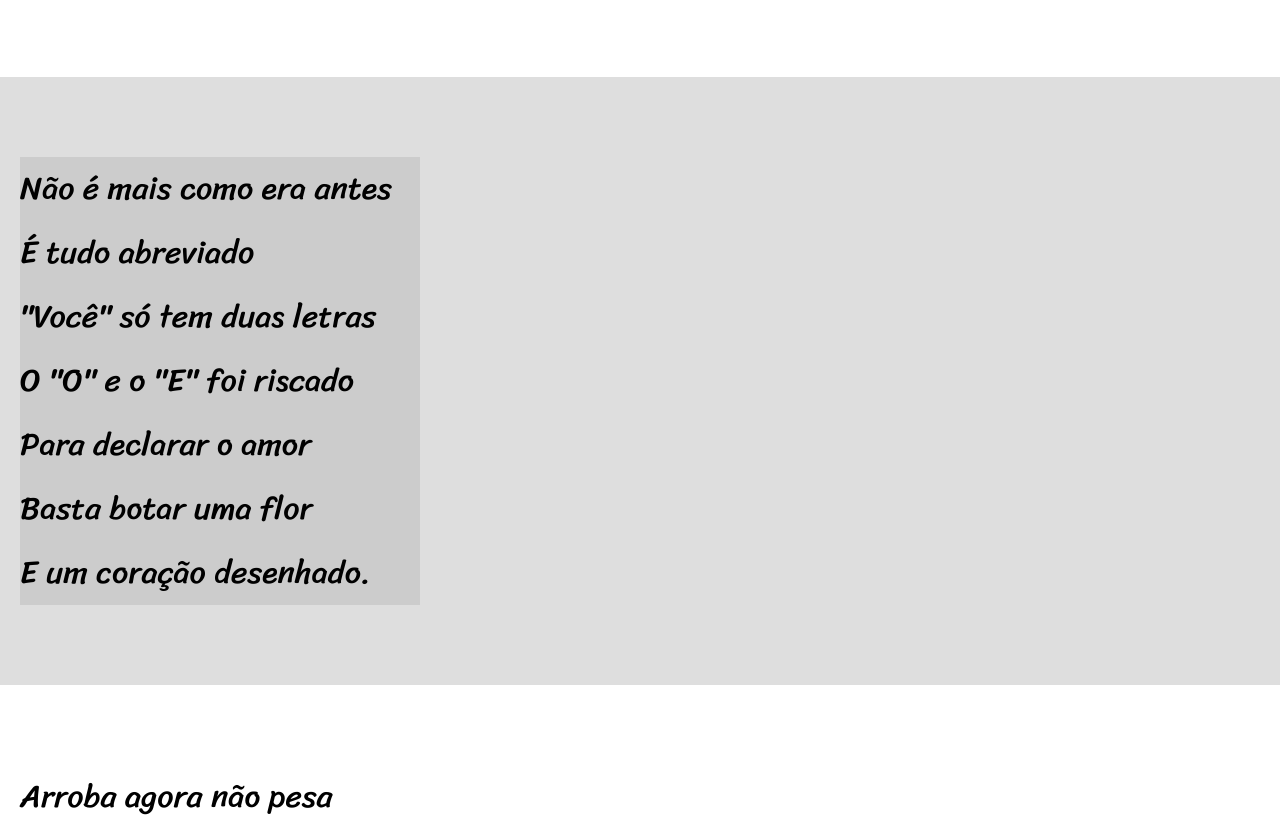
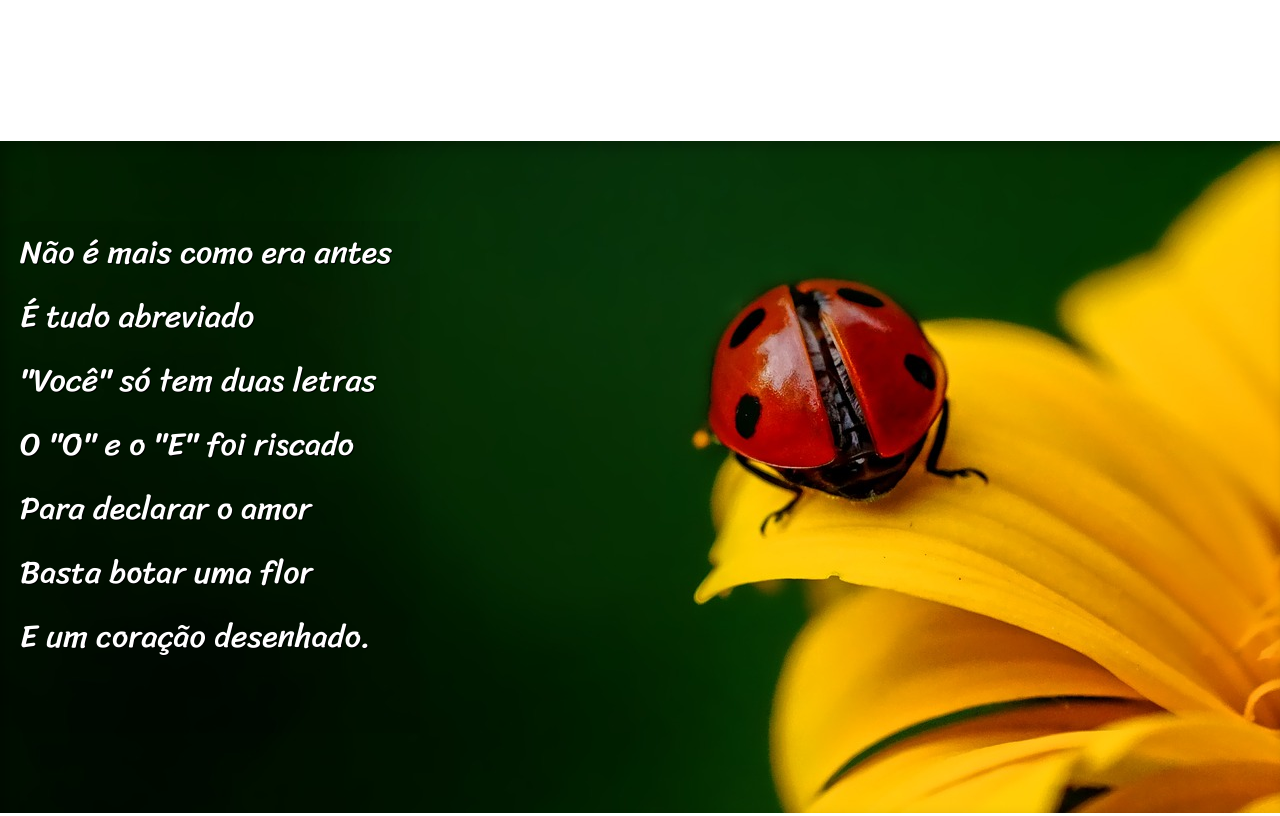
Before and after one commit to adrielnascimento/segundo-projeto, a plain HTML site: page index.html in a window 1280 px wide. Shown: the part 781-1597 px from the top of the page. Drawn offline with Linux system fonts and the light colour scheme.

Commit message:
fixando imagens

```diff
--- a/index.html
+++ b/index.html
@@ -26,7 +26,7 @@
 
 
 
-    <section class="imagem">
+    <section class="imagem" id="img001">
         <p>
             Não é mais como era antes<br>
             É tudo abreviado<br>
@@ -63,7 +63,7 @@
     </section>
 
 
-    <section class="imagem">
+    <section class="imagem" id="img002">
         <p>
             Tenho saudade das cartas<br>
             Escritas com a própria mão<br>
--- a/style.css
+++ b/style.css
@@ -41,11 +41,27 @@ section{
     font-family: 'Sriracha', cursive;
 }
 section.imagem{
+    box-shadow: inset 6px 6px 13px 0px rgba(0, 0, 0, 0.253);
     background-color:rgba(128, 128, 128, 0.258)
 }
 section.imagem > p{
     width: 400px;
+    text-shadow: 1px 1px 0px black;
     background-color: rgba(0, 0, 0, 0.084);
+    color: white;
+}
+section > p{
+    padding-bottom: 2em;
+}
+section#img001{
+    background-image: url('imagens/background001.jpg');
+    background-position: center center;
+    background-attachment:fixed;
+}
+section#img002{
+    background-image: url('imagens/background002.jpg');
+    background-position: right center;
+    background-attachment:fixed;
 }
 footer{
     padding: 4px;
```
